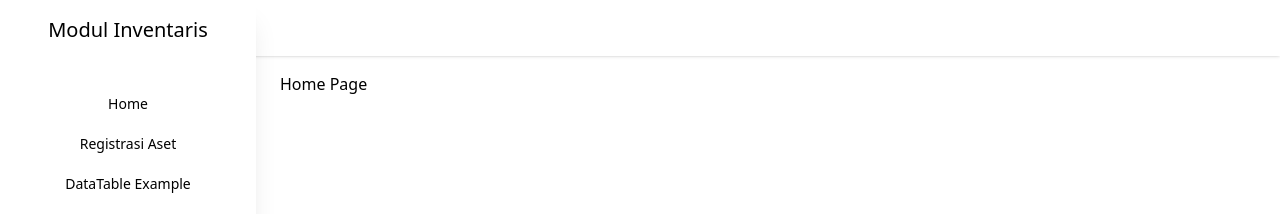
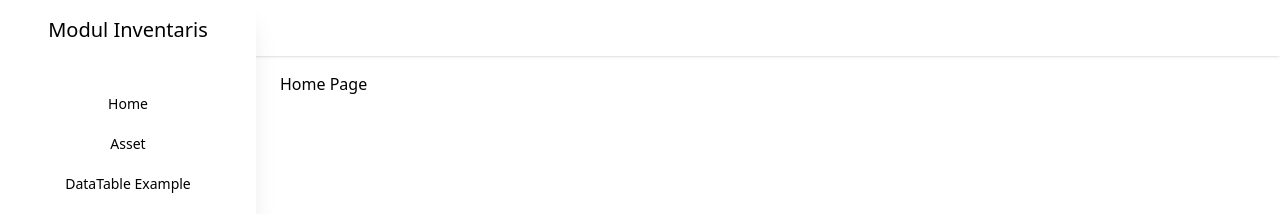
Before and after one commit to Nashrullah1112/modul_inventaris, a Nuxt app in the folder fe_itam/: page / in a window 1280 px wide. Shown: the top 214 px of the page. Built offline with nearby package versions, Linux system fonts and the light colour scheme; some icons are missing.

Commit message:
draft: asset table example

```diff
--- a/fe_itam/components/layouts/Sidebar.vue
+++ b/fe_itam/components/layouts/Sidebar.vue
@@ -33,8 +33,8 @@ const sidebarItem = {
       icon: "",
     },
     {
-      title: "Registrasi Aset",
-      url: "#",
+      title: "Asset",
+      url: "/eg/asset",
       icon: "",
     },
     {
--- /dev/null
+++ b/fe_itam/pages/eg/asset/index.vue
@@ -0,0 +1,188 @@
+<script setup lang="ts">
+import { h } from "vue";
+import DropdownAction from "@/components/DataTableDropDown.vue";
+import DataTable from "@/components/DataTable.vue";
+import { ArrowUpDown, ChevronDown } from "lucide-vue-next";
+import { Button } from "@/components/ui/button";
+import { Checkbox } from "@/components/ui/checkbox";
+
+const columns = [
+  {
+    id: "select",
+    header: ({ table }) =>
+      h(Checkbox, {
+        checked: table.getIsAllPageRowsSelected(),
+        "onUpdate:checked": (value) => table.toggleAllPageRowsSelected(!!value),
+        ariaLabel: "Select all",
+      }),
+    cell: ({ row }) =>
+      h(Checkbox, {
+        checked: row.getIsSelected(),
+        "onUpdate:checked": (value) => row.toggleSelected(!!value),
+        ariaLabel: "Select row",
+      }),
+    enableSorting: false,
+    enableHiding: false,
+  },
+  {
+    accessorKey: "assetName",
+    header: ({ column }) => {
+      return h(
+        Button,
+        {
+          variant: "ghost",
+          onClick: () => column.toggleSorting(column.getIsSorted() === "asc"),
+        },
+        () => ["Asset Name", h(ArrowUpDown, { class: "ml-2 h-4 w-4" })]
+      );
+    },
+    cell: ({ row }) =>
+      h("div", { class: "capitalize" }, row.getValue("assetName")),
+  },
+  {
+    accessorKey: "assetCategory",
+    header: () => h("div", {}, "Asset Category"),
+    cell: ({ row }) => h("div", {}, row.getValue("assetCategory")),
+  },
+  {
+    accessorKey: "brand",
+    header: () => h("div", {}, "Brand"),
+    cell: ({ row }) => h("div", {}, row.getValue("brand")),
+  },
+  {
+    accessorKey: "description",
+    header: () => h("div", {}, "Description"),
+    cell: ({ row }) => h("div", {}, row.getValue("description")),
+  },
+  {
+    accessorKey: "year",
+    header: () => h("div", {}, "Year"),
+    cell: ({ row }) => h("div", {}, row.getValue("year")),
+  },
+  {
+    accessorKey: "status",
+    header: ({ column }) => {
+      return h(
+        Button,
+        {
+          variant: "ghost",
+          onClick: () => column.toggleSorting(column.getIsSorted() === "asc"),
+        },
+        () => ["Status", h(ArrowUpDown, { class: "ml-2 h-4 w-4" })]
+      );
+    },
+    cell: ({ row }) =>
+      h("div", { class: "capitalize" }, row.getValue("status")),
+  },
+  {
+    accessorKey: "price",
+    header: () => h("div", { class: "text-right" }, "Price"),
+    cell: ({ row }) => {
+      const price = row.getValue("price");
+      const formatted = new Intl.NumberFormat("id-ID", {
+        style: "currency",
+        currency: "IDR",
+      }).format(price);
+
+      return h("div", { class: "text-right font-medium" }, formatted);
+    },
+  },
+  {
+    id: "actions",
+    enableHiding: false,
+    cell: ({ row }) => {
+      const asset = row.original;
+
+      return h(
+        "div",
+        { class: "relative" },
+        h(DropdownAction, {
+          asset,
+          onExpand: row.toggleExpanded,
+        })
+      );
+    },
+  },
+];
+
+const data = ref<Payment[]>([]);
+
+async function getData(): Promise<Payment[]> {
+  // Fetch data from your API here.
+  return [
+    {
+      assetName: "Laptop X1",
+      assetCategory: "Electronics",
+      brand: "Brand A",
+      description: "High-performance laptop for professionals.",
+      year: 2021,
+      status: "active",
+      price: 12000000, // 12 juta
+    },
+    {
+      assetName: "Smartphone Y2",
+      assetCategory: "Electronics",
+      brand: "Brand B",
+      description: "Latest smartphone with advanced features.",
+      year: 2023,
+      status: "active",
+      price: 8000000, // 8 juta
+    },
+    {
+      assetName: "Office Chair Z3",
+      assetCategory: "Furniture",
+      brand: "Brand C",
+      description: "Ergonomic office chair for comfort.",
+      year: 2020,
+      status: "active",
+      price: 2500000, // 2.5 juta
+    },
+    {
+      assetName: "Projector Q4",
+      assetCategory: "Electronics",
+      brand: "Brand D",
+      description: "Portable projector for presentations.",
+      year: 2022,
+      status: "non active",
+      price: 6000000, // 6 juta
+    },
+    {
+      assetName: "Desktop PC R5",
+      assetCategory: "Electronics",
+      brand: "Brand E",
+      description: "Powerful desktop for gaming and work.",
+      year: 2020,
+      status: "active",
+      price: 15000000, // 15 juta
+    },
+    {
+      assetName: "Printer S6",
+      assetCategory: "Electronics",
+      brand: "Brand F",
+      description: "All-in-one printer with scanning capabilities.",
+      year: 2019,
+      status: "non active",
+      price: 3000000, // 3 juta
+    },
+    {
+      assetName: "Conference Table T7",
+      assetCategory: "Furniture",
+      brand: "Brand G",
+      description: "Spacious table for meetings.",
+      year: 2021,
+      status: "active",
+      price: 8000000, // 8 juta
+    },
+  ];
+}
+
+onMounted(async () => {
+  data.value = await getData();
+});
+</script>
+
+<template>
+  <div>
+    <DataTable :columns="columns" :data="data" />
+  </div>
+</template>
```
